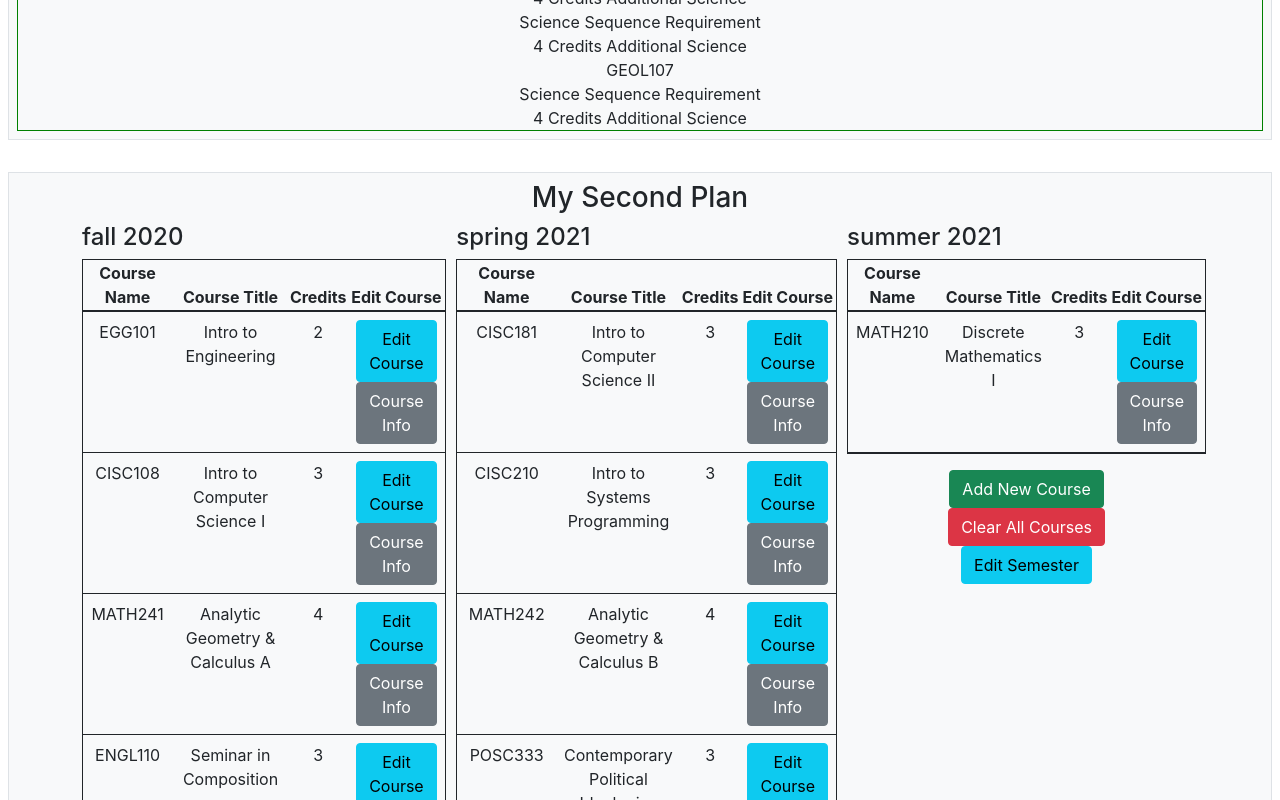
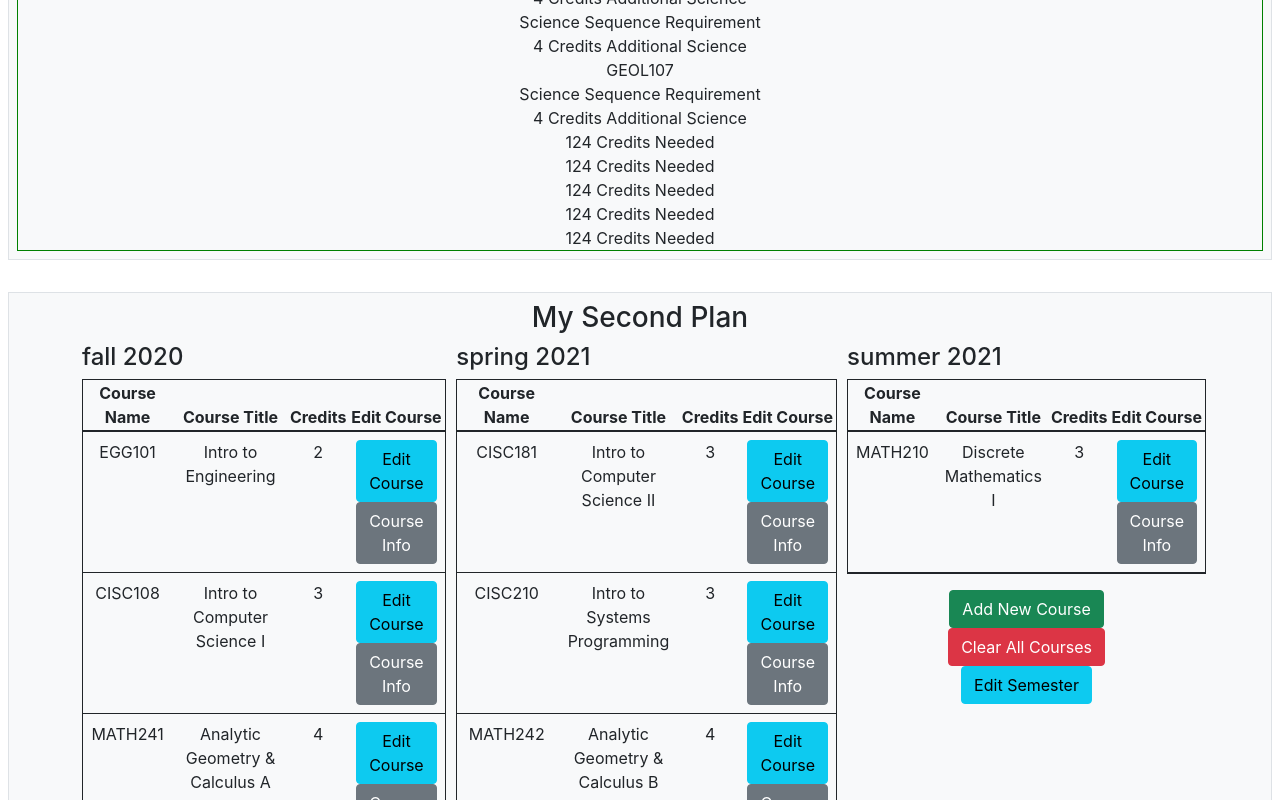
Before and after one commit to UD-CISC275-S22/cis-scheduler-team-18, a React (Create React App) app: page / in a window 1280 px wide. Shown: the part 6720-7520 px from the top of the page. Built offline with nearby package versions, Linux system fonts and the light colour scheme.

Commit message:
124 credit checker

```diff
--- a/src/components/CheckDegreeReqs.tsx
+++ b/src/components/CheckDegreeReqs.tsx
@@ -451,6 +451,24 @@ export function CheckDegreeReq({ plan }: { plan: Plan }): JSX.Element {
             }
         }
     }
+
+    function addCredits(classes: Course[]) {
+        const classCredit = classes.map(
+            (course: Course): number => parseInt(course.credits) || 0
+        );
+
+        const totalCredit = classCredit.reduce(
+            (sum: number, num: number) => sum + num,
+            0
+        );
+
+        if (totalCredit < 124) {
+            missingRequirements = [
+                ...missingRequirements,
+                "124 Credits Needed"
+            ];
+        }
+    }
     plan.semesters.map((sem: Semester) => checkBreadths(sem.courses));
     plan.semesters.map((sem: Semester) => checkMultiCultural(sem.courses));
     plan.semesters.map((sem: Semester) => checkDLE(sem.courses));
@@ -460,6 +478,7 @@ export function CheckDegreeReq({ plan }: { plan: Plan }): JSX.Element {
     plan.semesters.map((sem: Semester) => checkCoreCourses(sem.courses));
     plan.semesters.map((sem: Semester) => checkTechElect(sem.courses));
     plan.semesters.map((sem: Semester) => checkScienceSeq(sem.courses));
+    plan.semesters.map((sem: Semester) => addCredits(sem.courses));
     return (
         <div className="boxed">
             {missingRequirements.map((req: string) => (
```
